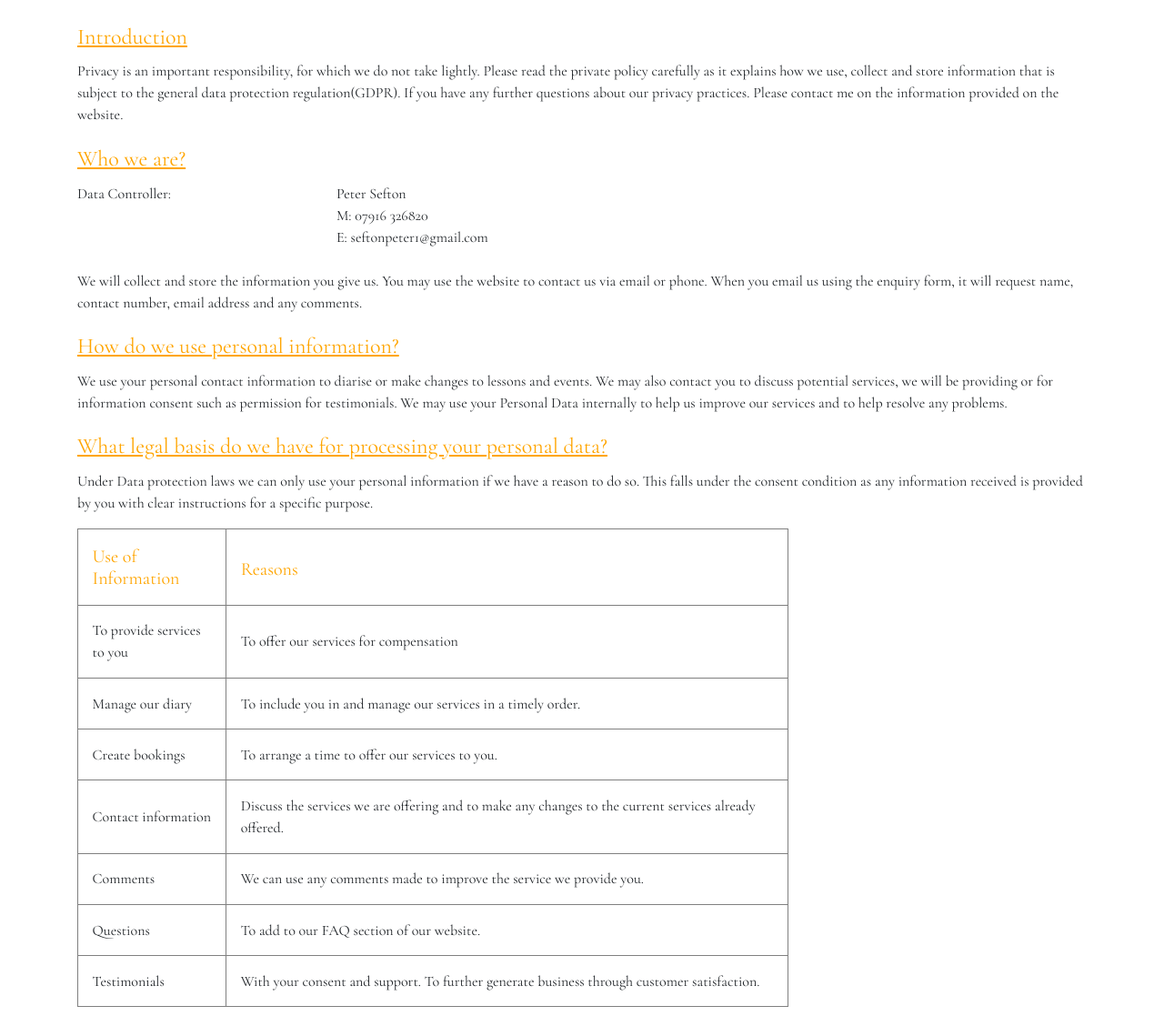
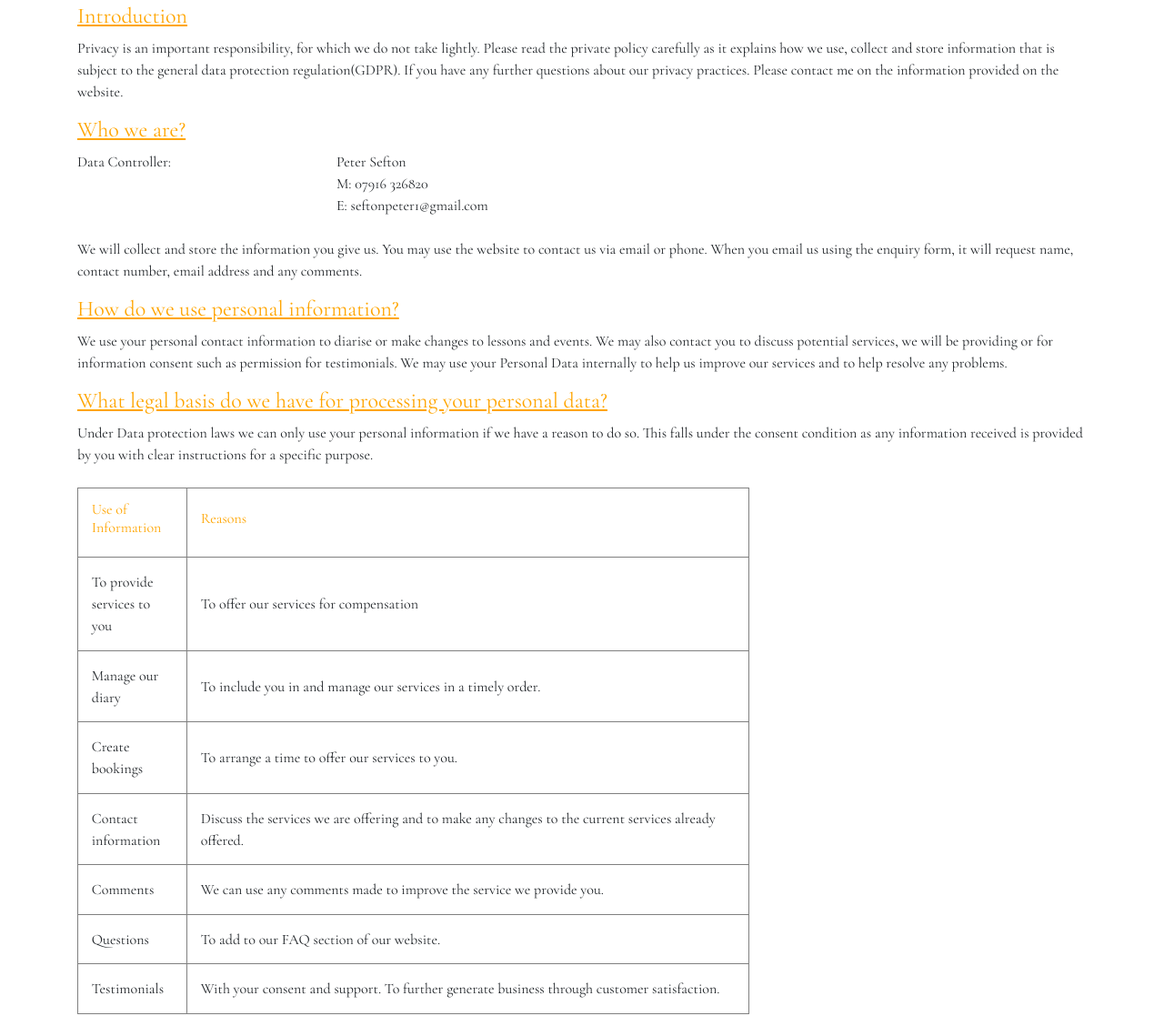
Before and after one commit to stefantrinh1/peterseftongolf, a website: page Private Policy.html in a window 1280 px wide. Shown: the part 186-1303 px from the top of the page at 91% size. Drawn offline with nearby package versions, Linux system fonts and the light colour scheme.

Commit message:
"minor fixes"

```diff
--- a/Private Policy.html
+++ b/Private Policy.html
@@ -83,9 +83,9 @@
 
 <p>Under Data protection laws we can only use your personal information if we have a reason to do so. This falls under the consent condition as any information received is provided by you with clear instructions for a specific purpose.</p>
 
-<table class="privacytable mt-2">
-  <th><h5 class="privacytitles">Use of Information</h5></th>
-  <th><h5 class="privacytitles">Reasons</h5></th>
+<table class="privacytable my-4">
+  <th style="width: 120px;"><h6 class="privacytitles ">Use of Information</h6></th>
+  <th><h6 class="privacytitles">Reasons</h6></th>
   <tr>
     <td>To provide services to you</td>
     <td>To offer our services for compensation</td>
--- a/resources/css/default.css
+++ b/resources/css/default.css
@@ -193,12 +193,16 @@ orange
 
 /* =====      Privacy Policy      ===== */
 
-.privacytitles{color:orange;
-               margin: 2% 0 1%
+.privacytitles{
+  color:orange;
+
               }
 
-.privacytable{border: 1px solid grey;
+.privacytable{
+  border: 1px solid grey;
+  table-layout: fixed;
              }
+
 
 
 /* ================     Generic Buttons     ==================== */
```
Also changed, not shown: Contact.html (+1 -1 lines), index.html (+1 -1 lines).
